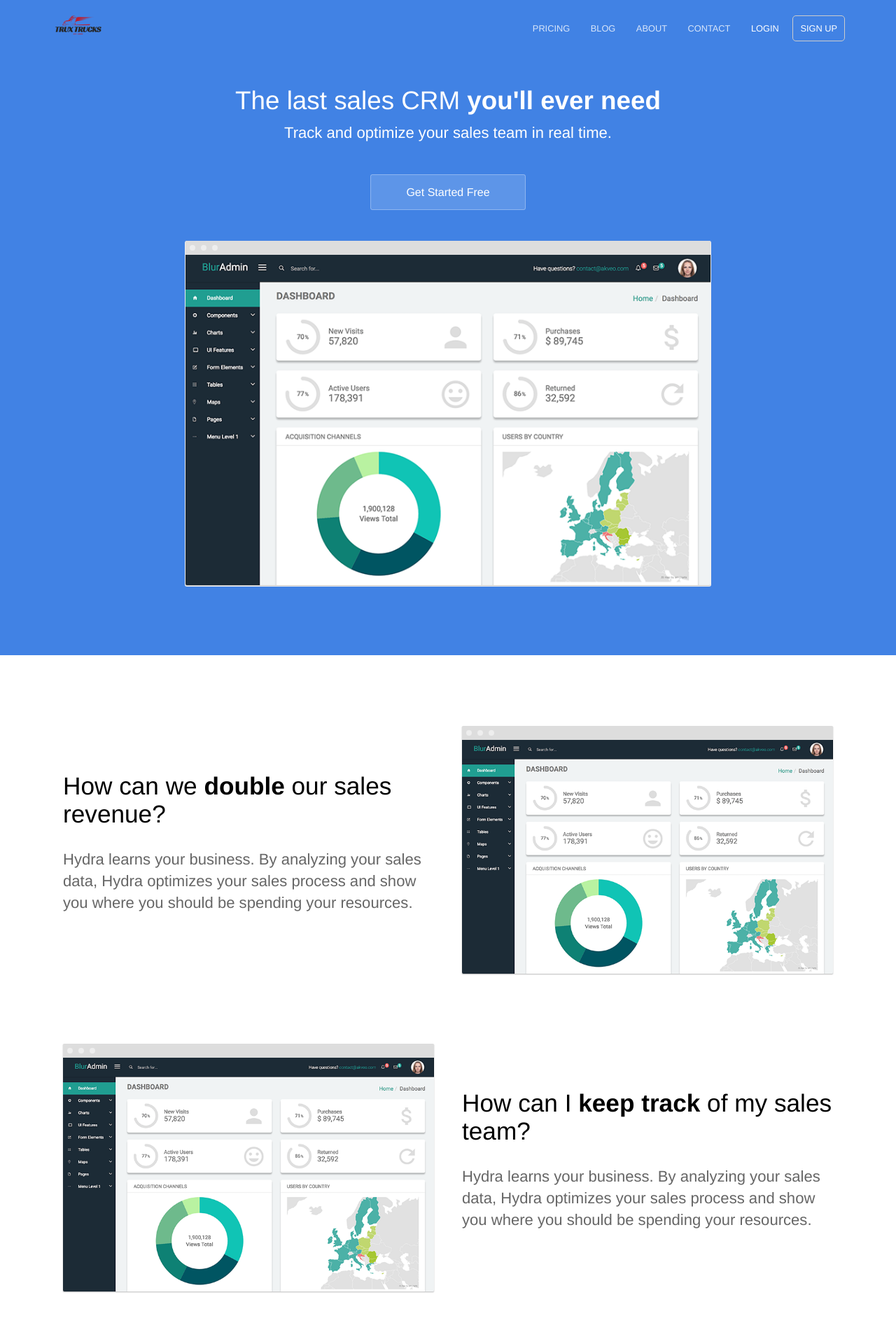
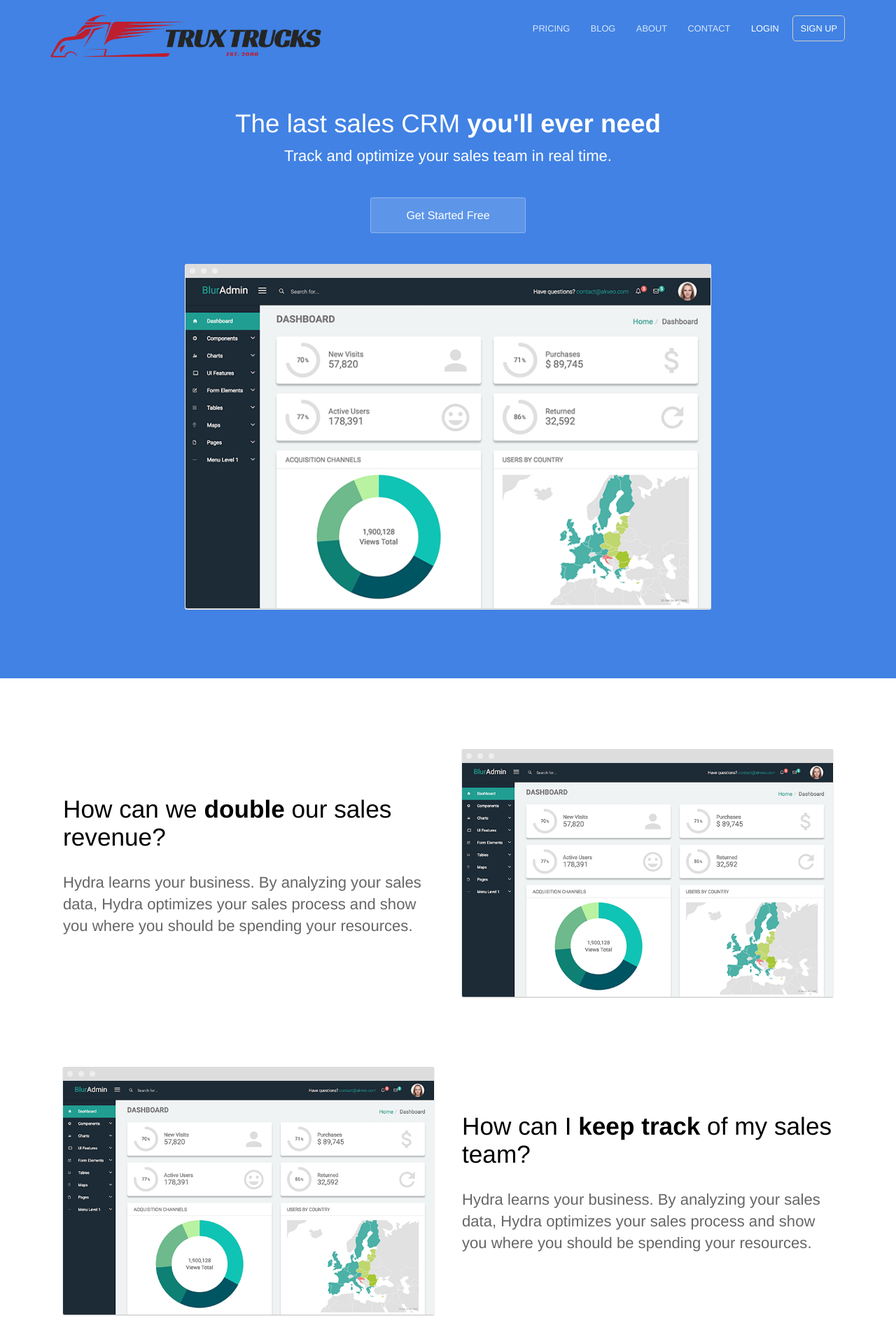
Before and after one commit to agnetatrux/TruxTrucks, a Jekyll site: the page built from index.html, in a window 1280 px wide. Shown: the top 1920 px of the page at 70% size. Built offline with Jekyll 4.4.1, drawn with Linux system fonts in a browser that asks for light colours.

Commit message:
Update default.html

```diff
--- a/_layouts/default.html
+++ b/_layouts/default.html
@@ -23,7 +23,7 @@
 	<body>
 		<header>
 			<div class="container">
-				<div class="company-name"><a href="{{ site.baseurl }}/"><img src="{{ site.baseurl }}/images/logo.png" alt="TruxTrucks Logo" width="95" height="33" /></a></div>
+				<div class="company-name"><a href="{{ site.baseurl }}/"><img src="{{ site.baseurl }}/images/biglogo.png" alt="TruxTrucks Logo" width="195" height="66" /></a></div>
 				{% include navigation.html %}
 			</div>
 		</header>
```
